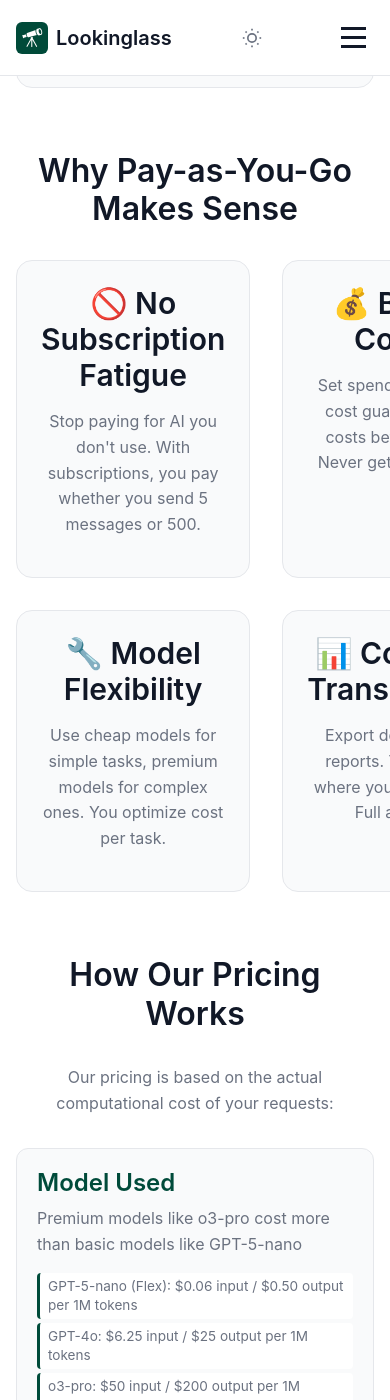
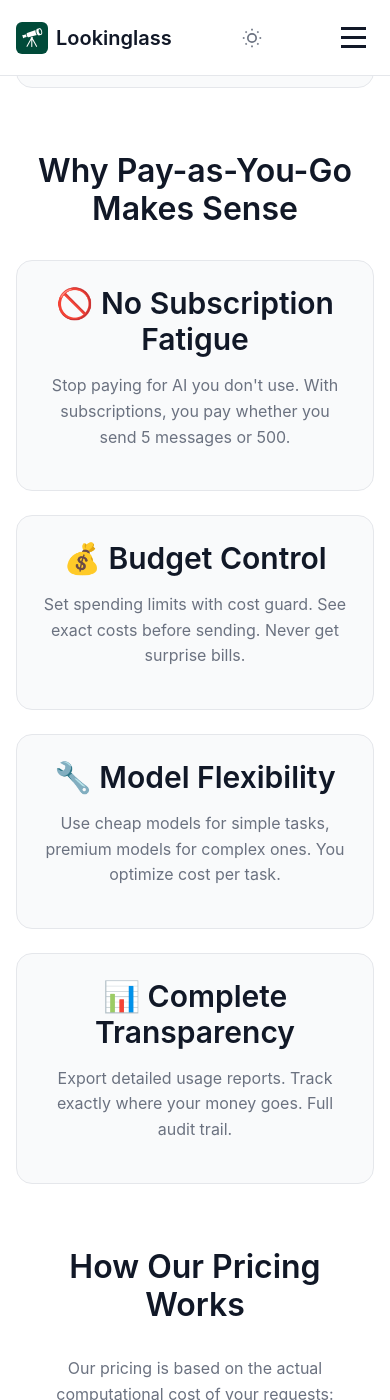
Before and after one commit to HamiltonCory/lookinglass-website, a Jekyll site: the page built from pricing.html, in a window 390 px wide and 1400 px high, scrolled down 4801 px. Built offline with Jekyll 4.4.1, drawn with Linux system fonts in a browser that asks for light colours; some web fonts are replaced.

Commit message:
Fixing mobile pricing view

```diff
--- a/pricing.html
+++ b/pricing.html
@@ -573,8 +573,15 @@
 
         .reasons-grid {
             display: grid;
-            grid-template-columns: repeat(2, 1fr);
+            grid-template-columns: repeat(2, 1fr); /* 2x2 on desktop */
             gap: 2rem;
+        }
+
+        @media (max-width: 768px) {
+            .reasons-grid {
+                grid-template-columns: 1fr; /* 4x1 on mobile */
+                gap: 1.5rem; /* Slightly smaller gap on mobile */
+            }
         }
 
         .pricing-cta {
```
